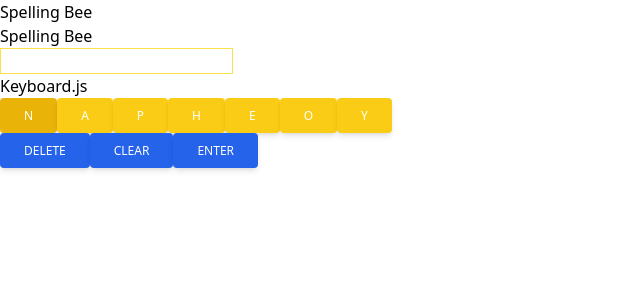
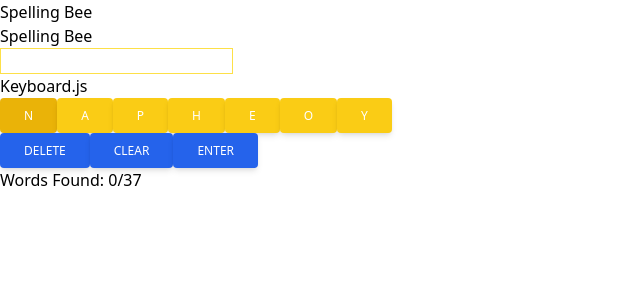
Before and after one commit to wanwari/spelling-bee, a React (Create React App) app: page / in a window 1280 px wide. Shown: the top 300 px of the page, without its empty margins (0-640 px from the left). Built offline with nearby package versions, Linux system fonts and the light colour scheme.

Commit message:
feat: display how many words were found out of total posibilities

```diff
--- a/src/components/Board/GameBoard.js
+++ b/src/components/Board/GameBoard.js
@@ -5,7 +5,7 @@ import Data from '../../data/todaysgame.json';
 const GameBoard = () => {
 
     const [guessBarText, setGuessBarText] = useState("");
-    const [foundWords, setfoundWords] = useState([]);
+    const [wordsFound, setWordsFound] = useState([]);
     const [guessResult, setGuessResult] = useState("Spelling Bee");
     const [todaysLetters, setTodaysLetters] = useState([]);
     const [answers, setAnswers] = useState([]);
@@ -42,12 +42,12 @@ const GameBoard = () => {
         } else if (!answers.includes(guessBarText)) {
             console.log("Not A Valid Guess!");
             setGuessResult("Not A Valid Guess!");
-        } else if (foundWords.includes(guessBarText)) {
+        } else if (wordsFound.includes(guessBarText)) {
             console.log("Already Guessed!");
             setGuessResult("Already Guessed");
         } else {
             console.log("GREAT!");
-            setfoundWords(prevState => [...prevState, guessBarText]);
+            setWordsFound(prevState => [...prevState, guessBarText]);
             clearKeyboard();
             setGuessResult("GREAT!");
         }
@@ -92,8 +92,9 @@ const GameBoard = () => {
                 className="px-6 py-2.5 bg-blue-600 text-white font-medium text-xs leading-tight uppercase rounded shadow-md hover:bg-blue-700 hover:shadow-lg focus:bg-blue-700 focus:shadow-lg focus:outline-none focus:ring-0 active:bg-blue-800 active:shadow-lg transition duration-150 ease-in-out"
             />
 
+            <p>Words Found: { wordsFound.length }/{ Data.numOfAnswers }</p>
             <ul>
-            {foundWords.map((word => (
+            {wordsFound.map((word => (
                 <li key={ word }>{ word }</li>
             )))}
             </ul>
```
